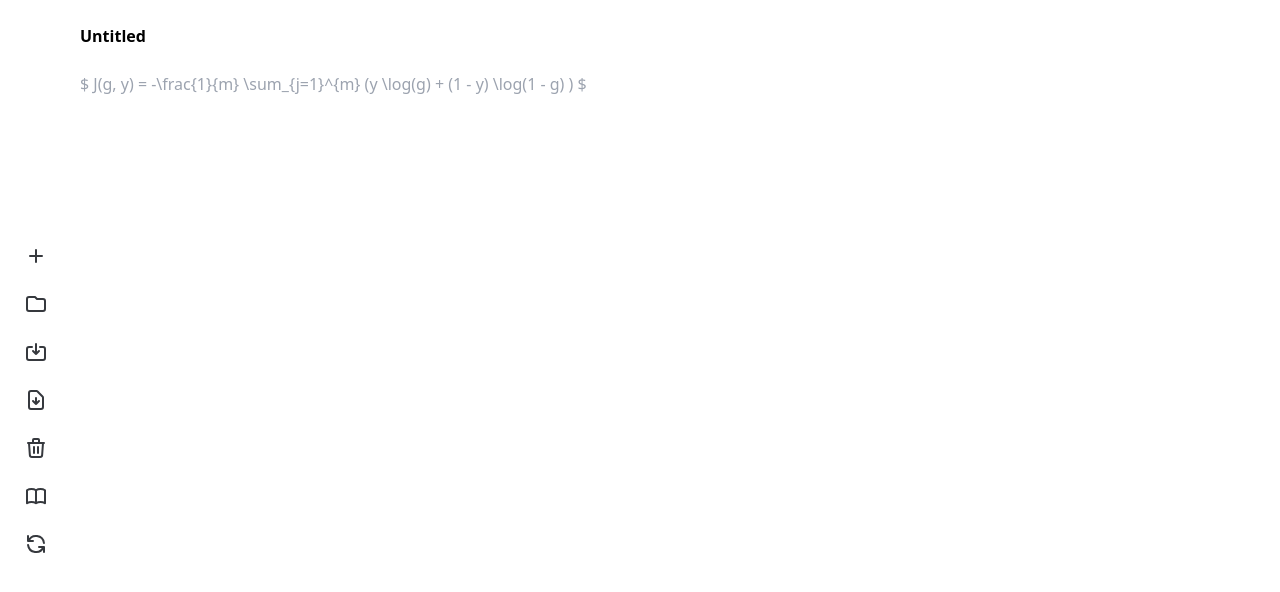
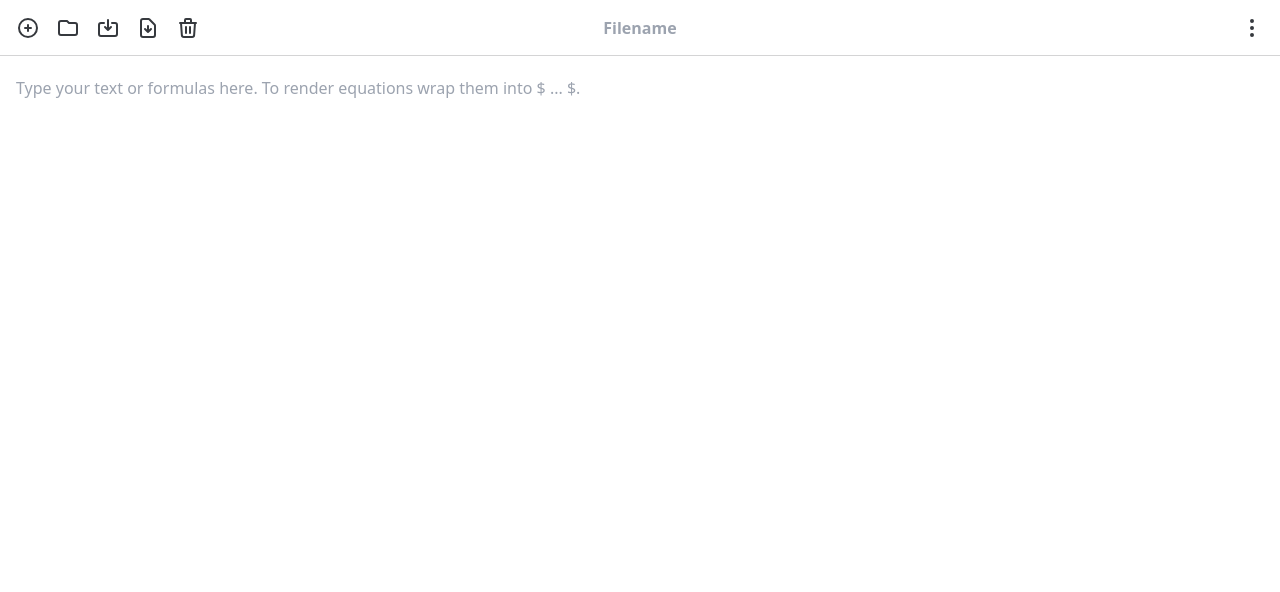
Before and after one commit to antonAce/katex-notepad, a React (Create React App) app: page / in a window 1280 px wide. Shown: the top 592 px of the page. Built offline with nearby package versions, Linux system fonts and the light colour scheme.

Commit message:
fix: declare application areas into separate components

```diff
--- a/src/App.tsx
+++ b/src/App.tsx
@@ -1,64 +1,11 @@
-import React from 'react';
-import Button from './components/Button';
+import NavBar from './components/Navbar';
+import KatexTextarea from './components/KatexTextarea';
 
 function App() {
-  const textAreaStyles: React.CSSProperties = {
-    resize: "none"
-  };
-
   return (
-    <div className="flex flex-row w-screen h-screen">
-      <div className="basis-18 min-w-18 p-4">
-        <div className="flex flex-col gap-y-default w-full h-full justify-center">
-          <Button>
-            <svg xmlns="http://www.w3.org/2000/svg" className="w-icons h-icons" fill="none" viewBox="0 0 24 24" stroke="currentColor" strokeWidth={2}>
-              <path strokeLinecap="round" strokeLinejoin="round" d="M12 6v6m0 0v6m0-6h6m-6 0H6" />
-            </svg>
-          </Button>
-          <Button>
-            <svg xmlns="http://www.w3.org/2000/svg" className="w-icons h-icons" fill="none" viewBox="0 0 24 24" stroke="currentColor" strokeWidth={2}>
-              <path strokeLinecap="round" strokeLinejoin="round" d="M3 7v10a2 2 0 002 2h14a2 2 0 002-2V9a2 2 0 00-2-2h-6l-2-2H5a2 2 0 00-2 2z" />
-            </svg>
-          </Button>
-          <Button>
-            <svg xmlns="http://www.w3.org/2000/svg" className="w-icons h-icons" fill="none" viewBox="0 0 24 24" stroke="currentColor" strokeWidth={2}>
-              <path strokeLinecap="round" strokeLinejoin="round" d="M8 7H5a2 2 0 00-2 2v9a2 2 0 002 2h14a2 2 0 002-2V9a2 2 0 00-2-2h-3m-1 4l-3 3m0 0l-3-3m3 3V4" />
-            </svg>
-          </Button>
-          <Button>
-            <svg xmlns="http://www.w3.org/2000/svg" className="w-icons h-icons" fill="none" viewBox="0 0 24 24" stroke="currentColor" strokeWidth={2}>
-              <path strokeLinecap="round" strokeLinejoin="round" d="M12 10v6m0 0l-3-3m3 3l3-3m2 8H7a2 2 0 01-2-2V5a2 2 0 012-2h5.586a1 1 0 01.707.293l5.414 5.414a1 1 0 01.293.707V19a2 2 0 01-2 2z" />
-            </svg>
-          </Button>
-          <Button>
-            <svg xmlns="http://www.w3.org/2000/svg" className="w-icons h-icons" fill="none" viewBox="0 0 24 24" stroke="currentColor" strokeWidth={2}>
-              <path strokeLinecap="round" strokeLinejoin="round" d="M19 7l-.867 12.142A2 2 0 0116.138 21H7.862a2 2 0 01-1.995-1.858L5 7m5 4v6m4-6v6m1-10V4a1 1 0 00-1-1h-4a1 1 0 00-1 1v3M4 7h16" />
-            </svg>
-          </Button>
-          <Button>
-            <svg xmlns="http://www.w3.org/2000/svg" className="w-icons h-icons" fill="none" viewBox="0 0 24 24" stroke="currentColor" strokeWidth={2}>
-              <path strokeLinecap="round" strokeLinejoin="round" d="M12 6.253v13m0-13C10.832 5.477 9.246 5 7.5 5S4.168 5.477 3 6.253v13C4.168 18.477 5.754 18 7.5 18s3.332.477 4.5 1.253m0-13C13.168 5.477 14.754 5 16.5 5c1.747 0 3.332.477 4.5 1.253v13C19.832 18.477 18.247 18 16.5 18c-1.746 0-3.332.477-4.5 1.253" />
-            </svg>
-          </Button>
-          <Button>
-            <svg xmlns="http://www.w3.org/2000/svg" className="w-icons h-icons" fill="none" viewBox="0 0 24 24" stroke="currentColor" strokeWidth={2}>
-              <path strokeLinecap="round" strokeLinejoin="round" d="M4 4v5h.582m15.356 2A8.001 8.001 0 004.582 9m0 0H9m11 11v-5h-.581m0 0a8.003 8.003 0 01-15.357-2m15.357 2H15" />
-            </svg>
-          </Button>
-        </div>
-      </div>
-      <div className="flex-1">
-        <div className="flex flex-col w-full h-full">
-          <div className="basis-16 min-h-16 pt-4 pb-2">
-            <input type="text" name="doc-name" id="doc-name" placeholder="Filename" defaultValue="Untitled" spellCheck="false" autoComplete="false"
-              className="rounded-md px-2 py-1 border-0 outline-none font-extrabold bg-transparent hover:bg-neutral/10 focus:bg-neutral/10 h-10" />
-          </div>
-          <div className="flex-1">
-            <textarea className="rounded-md bg-transparent px-2 py-1 text-md leading-loose w-full h-full" style={textAreaStyles}
-              placeholder="$ J(g, y) = -\frac{1}{m} \sum_{j=1}^{m} (y \log(g) + (1 - y) \log(1 - g) ) $"></textarea>
-          </div>
-        </div>
-      </div>
+    <div className="flex flex-col w-screen h-screen">
+      <div className="basis-14 min-h-14"><NavBar /></div>
+      <div className="flex-1"><KatexTextarea /></div>
     </div>
   );
 }
--- /dev/null
+++ b/src/components/ActionPanel.tsx
@@ -0,0 +1,35 @@
+import Button from './Button';
+
+function ActionPanel() {
+    return (
+        <div className="flex flex-row flex-nowrap justify-start items-center w-full h-full p-default">
+            <Button>
+                <svg xmlns="http://www.w3.org/2000/svg" className="w-icons h-icons" fill="none" viewBox="0 0 24 24" stroke="currentColor" strokeWidth={2}>
+                    <path strokeLinecap="round" strokeLinejoin="round" d="M12 9v3m0 0v3m0-3h3m-3 0H9m12 0a9 9 0 11-18 0 9 9 0 0118 0z" />
+                </svg>
+            </Button>
+            <Button>
+                <svg xmlns="http://www.w3.org/2000/svg" className="w-icons h-icons" fill="none" viewBox="0 0 24 24" stroke="currentColor" strokeWidth={2}>
+                    <path strokeLinecap="round" strokeLinejoin="round" d="M3 7v10a2 2 0 002 2h14a2 2 0 002-2V9a2 2 0 00-2-2h-6l-2-2H5a2 2 0 00-2 2z" />
+                </svg>
+            </Button>
+            <Button>
+                <svg xmlns="http://www.w3.org/2000/svg" className="w-icons h-icons" fill="none" viewBox="0 0 24 24" stroke="currentColor" strokeWidth={2}>
+                    <path strokeLinecap="round" strokeLinejoin="round" d="M8 7H5a2 2 0 00-2 2v9a2 2 0 002 2h14a2 2 0 002-2V9a2 2 0 00-2-2h-3m-1 4l-3 3m0 0l-3-3m3 3V4" />
+                </svg>
+            </Button>
+            <Button>
+                <svg xmlns="http://www.w3.org/2000/svg" className="w-icons h-icons" fill="none" viewBox="0 0 24 24" stroke="currentColor" strokeWidth={2}>
+                    <path strokeLinecap="round" strokeLinejoin="round" d="M12 10v6m0 0l-3-3m3 3l3-3m2 8H7a2 2 0 01-2-2V5a2 2 0 012-2h5.586a1 1 0 01.707.293l5.414 5.414a1 1 0 01.293.707V19a2 2 0 01-2 2z" />
+                </svg>
+            </Button>
+            <Button>
+                <svg xmlns="http://www.w3.org/2000/svg" className="w-icons h-icons" fill="none" viewBox="0 0 24 24" stroke="currentColor" strokeWidth={2}>
+                    <path strokeLinecap="round" strokeLinejoin="round" d="M19 7l-.867 12.142A2 2 0 0116.138 21H7.862a2 2 0 01-1.995-1.858L5 7m5 4v6m4-6v6m1-10V4a1 1 0 00-1-1h-4a1 1 0 00-1 1v3M4 7h16" />
+                </svg>
+            </Button>
+        </div>
+    );
+}
+
+export default ActionPanel;
--- /dev/null
+++ b/src/components/FilenamePanel.tsx
@@ -0,0 +1,10 @@
+function FilenamePanel() {
+    return (
+        <div className="flex flex-row justify-center items-center w-full h-full">
+            <input type="text" name="file-name" id="file-name" placeholder="Filename" spellCheck="false" autoComplete="false"
+                className="rounded-md px-2 py-1 border-0 outline-none font-extrabold text-center bg-transparent hover:bg-neutral/10 focus:bg-neutral/10 w-fit h-10" />
+        </div>
+    );
+}
+
+export default FilenamePanel;
--- /dev/null
+++ b/src/components/KatexTextarea.tsx
@@ -0,0 +1,14 @@
+import React from 'react';
+
+function KatexTextarea() {
+    const textAreaStyles: React.CSSProperties = {
+        resize: "none"
+    };
+
+    return (
+        <textarea className="rounded-md bg-transparent p-4 text-md leading-loose w-full h-full" style={textAreaStyles}
+            placeholder="Type your text or formulas here. To render equations wrap them into $ ... $."></textarea>
+    );
+}
+
+export default KatexTextarea;
--- /dev/null
+++ b/src/components/Navbar.tsx
@@ -0,0 +1,23 @@
+import ActionPanel from './ActionPanel';
+import FilenamePanel from './FilenamePanel';
+import Button from './Button';
+
+function NavBar() {
+    return (
+        <div className="flex flex-row flex-nowrap w-full h-full border-b border-neutral-focus/20">
+            <div className="basis-56 min-w-56"><ActionPanel /></div>
+            <div className="flex-auto"><FilenamePanel /></div>
+            <div className="basis-56 min-w-56">
+                <div className="flex flex-row justify-end w-full h-full p-default">
+                    <Button>
+                        <svg xmlns="http://www.w3.org/2000/svg" className="w-icons h-icons" fill="none" viewBox="0 0 24 24" stroke="currentColor" strokeWidth={2}>
+                            <path strokeLinecap="round" strokeLinejoin="round" d="M12 5v.01M12 12v.01M12 19v.01M12 6a1 1 0 110-2 1 1 0 010 2zm0 7a1 1 0 110-2 1 1 0 010 2zm0 7a1 1 0 110-2 1 1 0 010 2z" />
+                        </svg>
+                    </Button>
+                </div>
+            </div>
+        </div>
+    )
+}
+
+export default NavBar;
```
